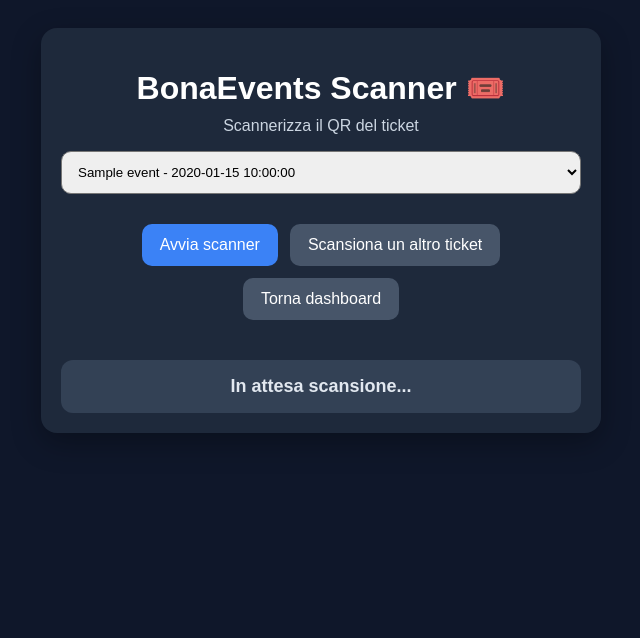
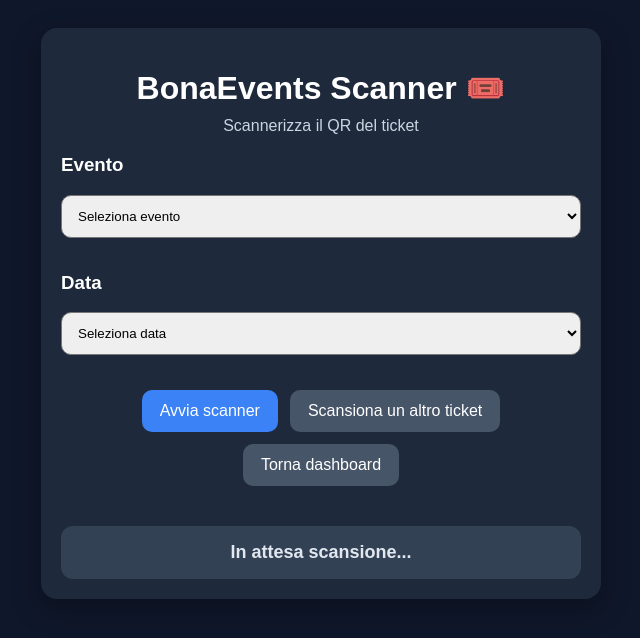
Before and after one commit to stefanogargiulo1/BonaEvents_PR, a Flask app: page /scan in a window 1280 px wide. Shown: the top 638 px of the page, without its empty margins (319-959 px from the left). Run offline with Flask 3, Linux system fonts and the light colour scheme; the visitor is signed in with stand-in values (Sample User, id 1); tables that the repository leaves empty hold one stand-in row (values such as "Sample post"); a database or web service that is not in the repository returns one stand-in record (values such as "Sample title"); some libraries are stand-ins or nearby versions.

Commit message:
Update 09/06 1.1

```diff
--- a/templates/scan.html
+++ b/templates/scan.html
@@ -112,21 +112,39 @@
         <p class="subtitle">Scannerizza il QR del ticket</p>
         <div style="margin-bottom:20px;">
 
-    <select id="eventSelect" style="
+    <h3 style="text-align:left;">Evento</h3>
+
+<select id="eventSelect"
+        style="
         width:100%;
         padding:12px;
         border-radius:10px;
-        margin-bottom:10px;
-    ">
+        margin-bottom:15px;
+">
 
-        {% for row in events %}
-        <option
-            value="{{ row.event }}||{{ row.event_date }}">
-            {{ row.event }} - {{ row.event_date }}
+    <option value="">Seleziona evento</option>
+
+    {% for row in events %}
+        <option value="{{ row.event }}">
+            {{ row.event }}
         </option>
-        {% endfor %}
+    {% endfor %}
 
-    </select>
+</select>
+
+<h3 style="text-align:left;">Data</h3>
+
+<select id="dateSelect"
+        style="
+        width:100%;
+        padding:12px;
+        border-radius:10px;
+        margin-bottom:15px;
+">
+
+    <option value="">Seleziona data</option>
+
+</select>
 
 </div>
 
```
